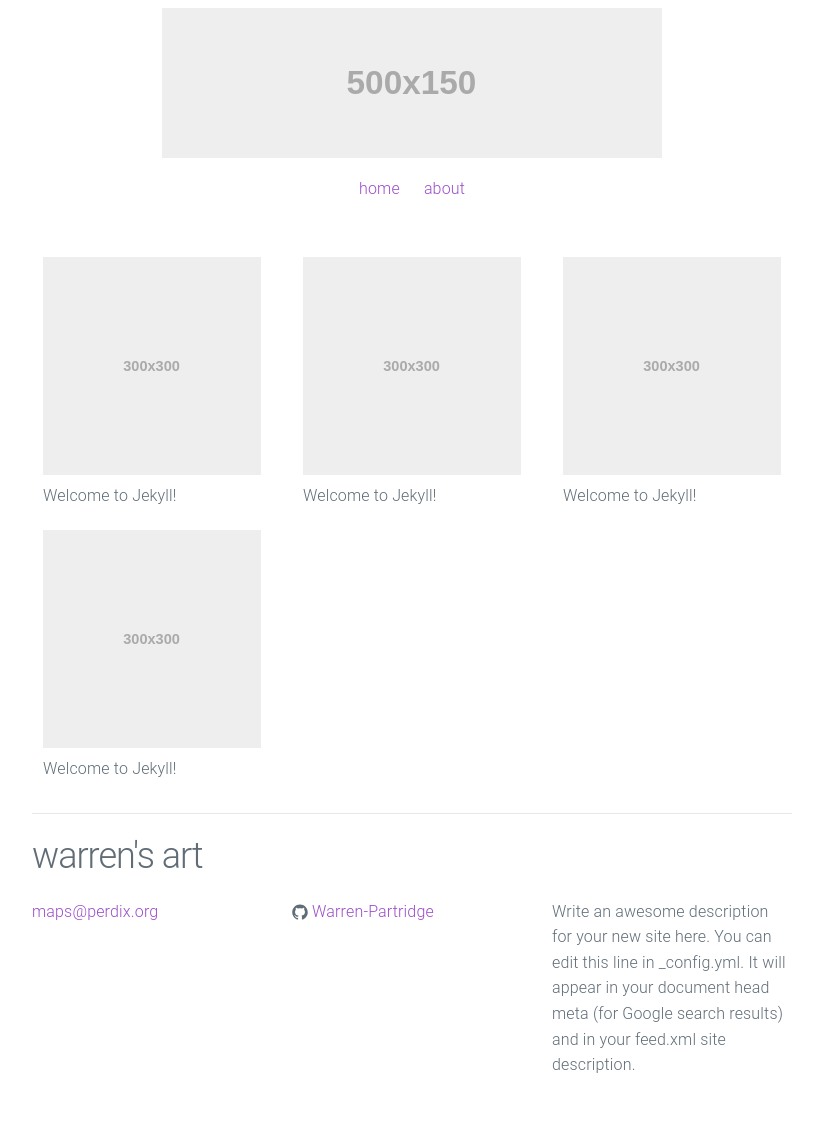
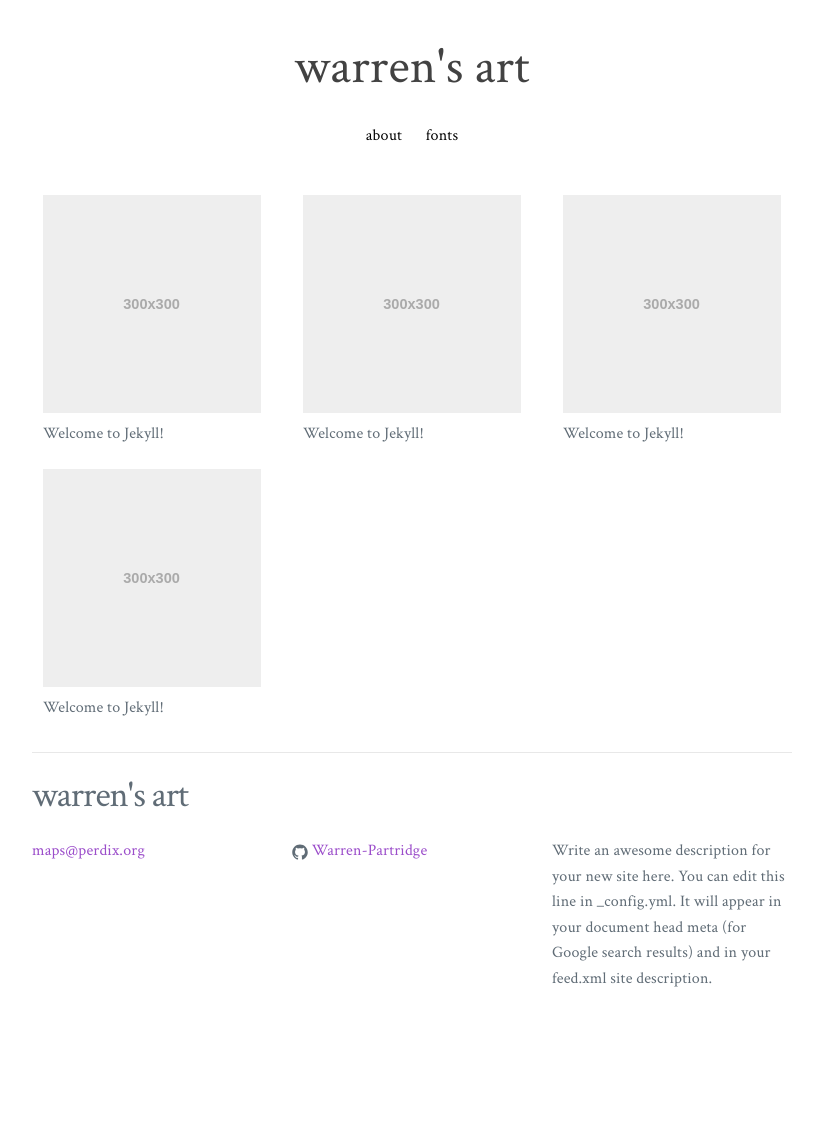
Before and after one commit to warren/art, a Jekyll site: the page built from index.html, in a window 1280 px wide. Shown: the whole page, without its empty margins (228-1051 px from the left). Built offline with Jekyll 4.4.1, drawn with Linux system fonts in a browser that asks for light colours; after the commit the page ends 1057 px from its top, so only the background shows below that.

Commit message:
Style header, stub out fonts page

```diff
--- a/_includes/header.html
+++ b/_includes/header.html
@@ -1,10 +1,12 @@
 <header class="site-header">
-  <a class="site-title" href="{{ site.baseurl }}/"><img src="holder.js/500x150"></a>
+  <a class="site-title" href="{{ site.baseurl }}/">warren's art</a>
 
   <nav class="navbar">
     <ul>
-      <li class="nav-item"><a href="{{ site.baseurl }}/">home</a></li>
-      <li class="nav-item"><a href="{{ site.baseurl }}/about/">about</a></li>
+      <li class="nav-items">
+        <a class="nav-item" href="{{ site.baseurl }}/about">about</a>
+        <a class="nav-item" href="{{ site.baseurl }}/fonts">fonts</a>
+      </li>
     </ul>
   </nav>
 
--- a/_sass/_layout.scss
+++ b/_sass/_layout.scss
@@ -1,3 +1,11 @@
+/**
+ * Apply to all
+ */
+* {
+    font-family: "Crimson Text", serif;
+}
+
+
 /**
  * Site header
  */
@@ -9,11 +17,25 @@
     text-align: center;
 }
 
+.site-title {
+    color: $grey-color-dark;
+    font-size: 50px;
+    font-weight: 400;
+    line-height: 1em;
+    padding: 35px 0 20px 0;
+    display: block;
+}
+
 .navbar {
     display: block;
 }
 
+.nav-items {
+    display: block;
+}
+
 .nav-item {
+    color: $grey-color-darkest;
     display: inline-block;
     padding: 1rem;
 }
--- a/css/main.scss
+++ b/css/main.scss
@@ -6,6 +6,7 @@
 $grey-color:       #828282;
 $grey-color-light: lighten($grey-color, 40%);
 $grey-color-dark:  darken($grey-color, 25%);
+$grey-color-darkest:  darken($grey-color, 50%); // #030303
 
 // Import partials from `sass_dir` (defaults to `_sass`)
 @import
@@ -13,3 +14,5 @@
         "base",
         "layout"
 ;
+
+@import url("https://fonts.googleapis.com/css?family=Crimson+Text:400,600,700&display=swp");
```
Also changed, not shown: fonts.md (added, +11 -0 lines).
